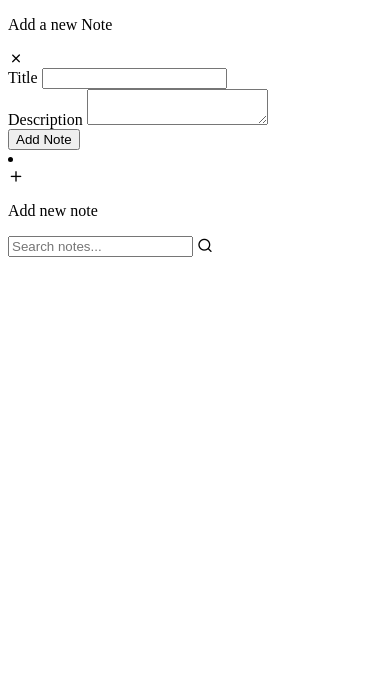
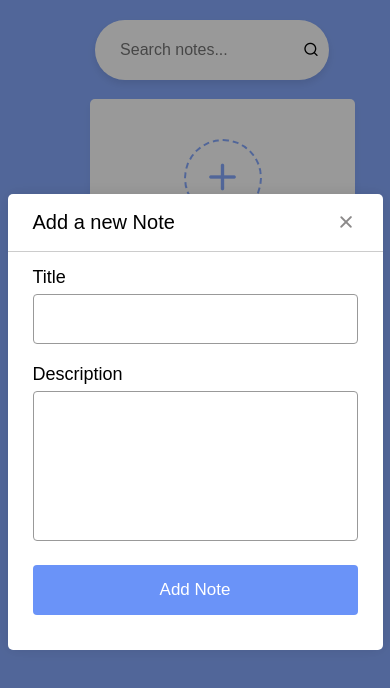
Before and after one commit to Mary-Njiru/NotePad-Project, a plain HTML site: page notes.html in a window 390 px wide. Both pictures are taken after a click on the item "Add new note". Drawn offline with nearby package versions, Linux system fonts and the light colour scheme.

Commit message:
add file

```diff
--- a/style1.css
+++ b/style1.css
@@ -0,0 +1,350 @@
+  *{
+    margin: 0;
+    padding: 0;
+    box-sizing: border-box;
+    font-family: 'Poppins', sans-serif;
+  }
+  body{
+    background: #88ABFF;
+  }
+  #notepad-container{
+    margin-left: 80px;
+  }
+  ::selection{
+    color: #fff;
+    background: #618CF8;
+  }
+  .wrapper{
+    margin: 50px;
+    display: grid;
+    gap: 25px;
+    grid-template-columns: repeat(auto-fill, 265px);
+    margin-top: 8%;
+  }
+  .wrapper li{
+    height: 250px;
+    list-style: none;
+    border-radius: 5px;
+    padding: 15px 20px 20px;
+    background: #fff;
+    box-shadow: 0 4px 8px rgba(0,0,0,0.05);
+  }
+  .add-box, .icon, .bottom-content,
+  .popup, header, .settings .menu li{
+    display: flex;
+    align-items: center;
+    justify-content: space-between;
+  }
+  .add-box{
+    cursor: pointer;
+    flex-direction: column;
+    justify-content: center;
+  }
+  .add-box .icon{
+    height: 78px;
+    width: 78px;
+    color: #88ABFF;
+    font-size: 40px;
+    border-radius: 50%;
+    justify-content: center;
+    border: 2px dashed #88ABFF;
+  }
+  .add-box p{
+    color: #88ABFF;
+    font-weight: 500;
+    margin-top: 20px;
+  }
+  .note{
+    display: flex;
+    flex-direction: column;
+    justify-content: space-between;
+  }
+  .note .details{
+    max-height: 165px;
+    overflow-y: auto;
+  }
+  .note .details::-webkit-scrollbar,
+  .popup textarea::-webkit-scrollbar{
+    width: 0;
+  }
+  .note .details:hover::-webkit-scrollbar,
+  .popup textarea:hover::-webkit-scrollbar{
+    width: 5px;
+  }
+  .note .details:hover::-webkit-scrollbar-track,
+  .popup textarea:hover::-webkit-scrollbar-track{
+    background: #F1F1F1;
+    border-radius: 25px;
+  }
+  .note .details:hover::-webkit-scrollbar-thumb,
+  .popup textarea:hover::-webkit-scrollbar-thumb{
+    background: #E6E6E6;
+    border-radius: 25px;
+  }
+  .note p{
+    font-size: 22px;
+    font-weight: 500;
+  }
+  .note span{
+    display: block;
+    color: #575757;
+    font-size: 16px;
+    margin-top: 5px;
+  }
+  .note .bottom-content{
+    padding-top: 10px;
+    border-top: 1px solid #ccc;
+  }
+  .bottom-content span{
+    color: #6D6D6D;
+    font-size: 14px;
+  }
+  .bottom-content .settings{
+    position: relative;
+  }
+  .bottom-content .settings i{
+    color: #6D6D6D;
+    cursor: pointer;
+    font-size: 15px;
+  }
+  .settings .menu{
+    z-index: 1;
+    bottom: 0;
+    right: -5px;
+    padding: 5px 0;
+    background: #fff;
+    position: absolute;
+    border-radius: 4px;
+    transform: scale(0);
+    transform-origin: bottom right;
+    box-shadow: 0 0 6px rgba(0,0,0,0.15);
+    transition: transform 0.2s ease;
+  }
+  .settings.show .menu{
+    transform: scale(1);
+  }
+  .settings .menu li{
+    height: 25px;
+    font-size: 16px;
+    margin-bottom: 2px;
+    padding: 17px 15px;
+    cursor: pointer;
+    box-shadow: none;
+    border-radius: 0;
+    justify-content: flex-start;
+  }
+  .menu li:last-child{
+    margin-bottom: 0;
+  }
+  .menu li:hover{
+    background: #F5F5F5;
+  }
+  .menu li i{
+    padding-right: 8px;
+  }
+  .popup-box{
+    position: fixed;
+    top: 0;
+    left: 0;
+    z-index: 2;
+    height: 100%;
+    width: 100%;
+    background: rgba(0,0,0,0.4);
+  }
+  .popup-box .popup{
+    position: absolute;
+    top: 50%;
+    left: 50%;
+    z-index: 3;
+    width: 100%;
+    max-width: 400px;
+    justify-content: center;
+    transform: translate(-50%, -50%) scale(0.95);
+  }
+  .popup-box, .popup{
+    opacity: 0;
+    pointer-events: none;
+    transition: all 0.25s ease;
+  }
+  .popup-box.show, .popup-box.show .popup{
+    opacity: 1;
+    pointer-events: auto;
+  }
+  .popup-box.show .popup{
+    transform: translate(-50%, -50%) scale(1);
+  }
+  .popup .content{
+    border-radius: 5px;
+    background: #fff;
+    width: calc(100% - 15px);
+    box-shadow: 0 0 15px rgba(0,0,0,0.1);
+  }
+  .content header{
+    padding: 15px 25px;
+    border-bottom: 1px solid #ccc;
+  }
+  .content header p{
+    font-size: 20px;
+    font-weight: 500;
+  }
+  .content header i{
+    color: #8B8989;
+    cursor: pointer;
+    font-size: 23px;
+  }
+  .content form{
+    margin: 15px 25px 35px;
+  }
+  .content form .row{
+    margin-bottom: 20px;
+  }
+  form .row label{
+    font-size: 18px;
+    display: block;
+    margin-bottom: 6px;
+  }
+  form :where(input, textarea){
+    height: 50px;
+    width: 100%;
+    outline: none;
+    font-size: 17px;
+    padding: 0 15px;
+    border-radius: 4px;
+    border: 1px solid #999;
+  }
+  form :where(input, textarea):focus{
+    box-shadow: 0 2px 4px rgba(0,0,0,0.11);
+  }
+  form .row textarea{
+    height: 150px;
+    resize: none;
+    padding: 8px 15px;
+  }
+  form button{
+    width: 100%;
+    height: 50px;
+    color: #fff;
+    outline: none;
+    border: none;
+    cursor: pointer;
+    font-size: 17px;
+    border-radius: 4px;
+    background: #6A93F8;
+  }
+  .search-box{
+    position: fixed;
+    top: 20px;
+    margin-left: 50px;
+    display: flex;
+    align-items: center;
+    background: #fff;
+    padding: 10px;
+    width: 15.5%;
+    border-radius: 30px;
+    box-shadow: 0 4px 8px rgba(0, 0, 0, 0.1);
+  }
+  .search-box input {
+    height: 40px;
+    width: 100%;
+    outline: none;
+    font-size: 1rem;
+    padding: 0 15px;
+    border-radius: 20px;
+    border: none;
+  }
+@media (max-width: 660px){
+    #notepad-container {
+      margin-left: 10px;
+    }
+    #add-notes{
+      margin-top: 30%;
+    }
+   .wrapper {
+      margin: 30px;
+    }
+   .wrapper li {
+      height: 200px;
+    }
+   .add-box.icon {
+      height: 60px;
+      width: 60px;
+      font-size: 32px;
+    }
+   .note p {
+      font-size: 18px;
+    }
+   .note span {
+      font-size: 12px;
+    }
+   .bottom-content span {
+      font-size: 12px;
+    }
+   .search-box {
+      width: 60%;
+      margin-left: 9%;
+    }
+  }
+ @media (max-width: 768px) {
+  #notepad-container {
+    margin-left: 80px;
+  }
+  #add-notes{
+    margin-top: 30%;
+  }
+ .wrapper {
+    margin: 30px;
+  }
+ .wrapper li {
+    height: 200px;
+  }
+ .add-box.icon {
+    height: 60px;
+    width: 60px;
+    font-size: 32px;
+  }
+ .note p {
+    font-size: 24px;
+  }
+ .note span {
+    font-size: 20px;
+  }
+ .bottom-content span {
+    font-size: 16px;
+  }
+ .search-box {
+    width: 60%;
+    margin-left: 9%;
+  }
+ }
+ @media (max-width: 1200px) {
+  #notepad-container {
+    margin-left: 60px;
+  }
+  #add-notes{
+    margin-top: 30%;
+  }
+ .wrapper {
+    margin: 30px;
+  }
+ .wrapper li {
+    height: 200px;
+  }
+ .add-box.icon {
+    height: 60px;
+    width: 60px;
+    font-size: 32px;
+  }
+ .note p {
+    font-size: 30px;
+  }
+ .note span {
+    font-size: 24px;
+  }
+ .bottom-content span {
+    font-size: 20px;
+  }
+ .search-box {
+    width: 60%;
+    margin-left: 9%;
+  }
+ }
```
Also changed, not shown: index.html (+1 -1 lines).
